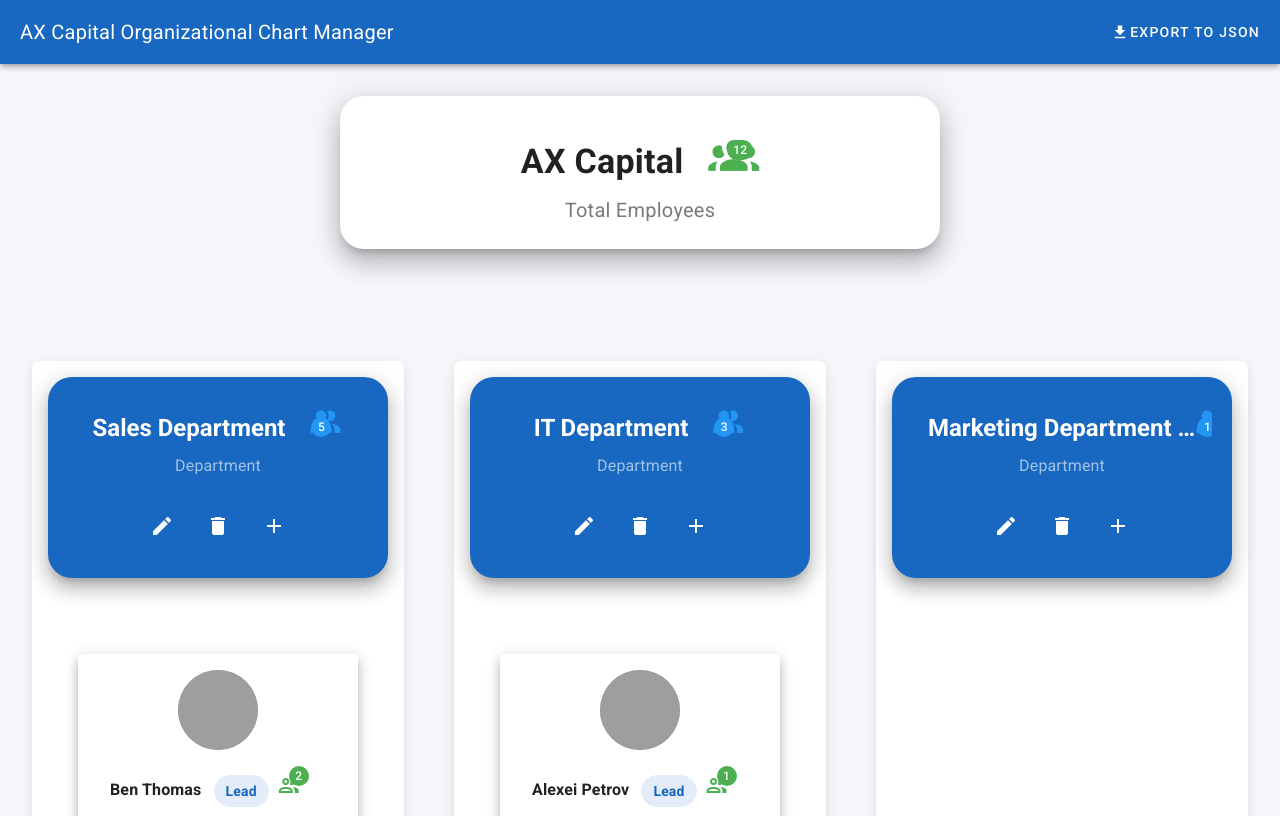
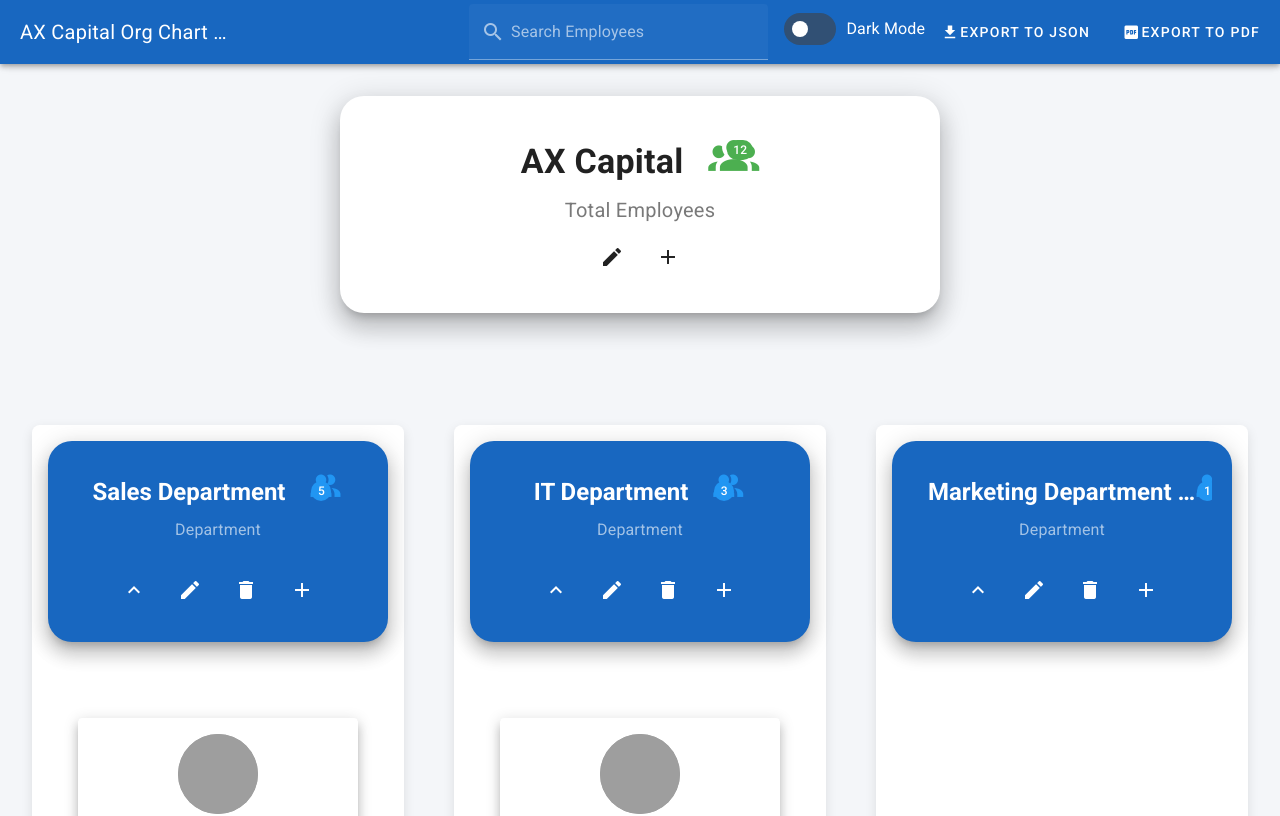
Before and after one commit to DevRobIntel/ax-org-chart, a Vue app: page / in a window 1280 px wide. Shown: the top 816 px of the page. Built offline with nearby package versions, Linux system fonts and the light colour scheme; grey boxes are pictures that could not be loaded.

Commit message:
pdf and search features update

```diff
--- a/package.json
+++ b/package.json
@@ -9,6 +9,8 @@
   },
   "dependencies": {
     "core-js": "^3.8.3",
+    "html2canvas": "^1.4.1",
+    "jspdf": "^3.0.4",
     "roboto-fontface": "*",
     "vue": "^3.2.13",
     "vuedraggable": "^4.1.0",
--- a/src/App.vue
+++ b/src/App.vue
@@ -1,11 +1,34 @@
 <template>
-  <v-app>
-    <v-app-bar app color="primary" dark elevation="4">
-      <v-toolbar-title class="text-h6">AX Capital Organizational Chart Manager</v-toolbar-title>
+  <v-app :dark="isDarkMode">
+    <v-app-bar app color="primary" :dark="!isDarkMode" elevation="4">
+      <v-toolbar-title class="text-h6">AX Capital Org Chart Manager</v-toolbar-title>
       <v-spacer />
+      <!-- Search Bar -->
+      <v-text-field
+        v-model="searchQuery"
+        prepend-inner-icon="mdi-magnify"
+        label="Search Employees"
+        class="mx-4"
+        hide-details
+        clearable
+        outlined
+        dense
+        style="max-width: 300px;"
+      />
+      <!-- Dark Mode Toggle -->
+      <v-switch
+        v-model="isDarkMode"
+        inset
+        :label="isDarkMode ? 'Light Mode' : 'Dark Mode'"
+        class="mt-4"
+      />
       <v-btn @click="exportData" text>
         <v-icon left>mdi-download</v-icon>
         Export to JSON
+      </v-btn>
+      <v-btn @click="exportToPDF" text>
+        <v-icon left>mdi-file-pdf-box</v-icon>
+        Export to PDF
       </v-btn>
     </v-app-bar>
 
@@ -36,18 +59,26 @@
             <v-card-subtitle class="text-h6">
               Total Employees
             </v-card-subtitle>
+            <v-card-actions class="justify-center">
+              <v-btn icon @click="openEditDialog(company)">
+                <v-icon>mdi-pencil</v-icon>
+              </v-btn>
+              <v-btn icon @click="openAddDialog(company)">
+                <v-icon>mdi-plus</v-icon>
+              </v-btn>
+            </v-card-actions>
           </v-card>
         </div>
 
         <div class="departments-horizontal d-flex overflow-x-auto pa-8" style="gap: 50px;">
-          <!-- Each department column -->
+          <!-- Filtered Departments -->
           <div
-            v-for="dept in departments"
+            v-for="dept in filteredDepartments"
             :key="dept.id"
             class="department-column flex-shrink-0 pa-4 rounded-lg"
             style="min-width: 340px; background: #ffffff; box-shadow: 0 4px 12px rgba(0,0,0,0.1);"
           >
-            <!-- Department Header Card with Count -->
+            <!-- Department Header with Count and Collapse -->
             <v-card
               class="mb-10 pa-5 text-center"
               width="340"
@@ -72,6 +103,9 @@
                 {{ dept.position }}
               </v-card-subtitle>
               <v-card-actions class="justify-center mt-4">
+                <v-btn icon @click="dept.expanded = !dept.expanded">
+                  <v-icon>{{ dept.expanded ? 'mdi-chevron-up' : 'mdi-chevron-down' }}</v-icon>
+                </v-btn>
                 <v-btn icon @click="openEditDialog(dept)">
                   <v-icon>mdi-pencil</v-icon>
                 </v-btn>
@@ -84,7 +118,9 @@
               </v-card-actions>
             </v-card>
 
-            <!-- Recursive Employees with Hierarchy Visualization -->
+            <!-- Expandable Employees -->
+            <v-expand-transition>
+              <div v-show="dept.expanded">
                 <draggable
                   :list="dept.children"
                   group="org"
@@ -106,6 +142,8 @@
                   </template>
                 </draggable>
               </div>
+            </v-expand-transition>
+          </div>
         </div>
       </v-container>
     </v-main>
@@ -122,11 +160,34 @@
           <v-text-field v-model="form.experience" label="Experience (e.g. 19 years)" outlined />
           <v-text-field v-model="form.languages" label="Languages" outlined />
           <v-text-field v-model="form.avatar" label="Avatar URL (optional)" outlined />
+          <v-text-field v-model="form.managerId" label="Manager ID (for sub-department/team)" outlined />
         </v-card-text>
         <v-card-actions>
           <v-spacer />
           <v-btn color="grey" text @click="dialog = false">Cancel</v-btn>
           <v-btn color="primary" @click="saveForm">Save</v-btn>
+        </v-card-actions>
+      </v-card>
+    </v-dialog>
+
+    <!-- Employee Details Modal -->
+    <v-dialog v-model="detailsDialog" max-width="600px">
+      <v-card>
+        <v-card-title class="headline">Employee Details</v-card-title>
+        <v-card-text v-if="selectedEmployee">
+          <v-avatar size="100" class="mb-4">
+            <v-img :src="selectedEmployee.avatar" />
+          </v-avatar>
+          <p><strong>Name:</strong> {{ selectedEmployee.name }}</p>
+          <p><strong>Position:</strong> {{ selectedEmployee.position }}</p>
+          <p><strong>Manager:</strong> {{ getManagerName(selectedEmployee.parentId) }}</p>
+          <p><strong>Subordinates:</strong> {{ subordinateCount(selectedEmployee) }}</p>
+          <p><strong>Experience:</strong> {{ selectedEmployee.experience }}</p>
+          <p><strong>Languages:</strong> {{ selectedEmployee.languages }}</p>
+        </v-card-text>
+        <v-card-actions>
+          <v-spacer />
+          <v-btn color="primary" text @click="detailsDialog = false">Close</v-btn>
         </v-card-actions>
       </v-card>
     </v-dialog>
@@ -138,6 +199,8 @@
 import draggable from 'vuedraggable'
 import orgData from './data/orgData.js'
 import { buildTree, flattenTree, generateUniqueId, addCounts } from './utils/treeUtils.js'
+import jsPDF from 'jspdf'
+import html2canvas from 'html2canvas'
 
 export default {
   components: {
@@ -149,9 +212,13 @@
       flatNodes: JSON.parse(localStorage.getItem('orgData')) || orgData,
       tree: [],
       dialog: false,
+      detailsDialog: false,
       isEdit: false,
-      form: { id: null, parentId: null, name: '', position: '', experience: '', languages: '', avatar: '' },
+      form: { id: null, parentId: null, name: '', position: '', experience: '', languages: '', avatar: '', managerId: null },
       currentNode: null,
+      searchQuery: '',
+      isDarkMode: false,
+      selectedEmployee: null,
     }
   },
   computed: {
@@ -159,14 +226,35 @@
       return this.tree.find(node => node.position === 'Company') || { name: 'AX Capital', count: 0 };
     },
     departments() {
-      return this.company.children || [];
+      return (this.company.children || []).map(dept => ({
+        ...dept,
+        expanded: true  // Default expanded
+      }));
+    },
+    filteredDepartments() {
+      if (!this.searchQuery) return this.departments;
+      const query = this.searchQuery.toLowerCase();
+      return this.departments.map(dept => {
+        const filteredChildren = (dept.children || []).filter(child => this.filterNode(child, query));
+        return {
+          ...dept,
+          children: filteredChildren,
+          count: 1 + filteredChildren.reduce((sum, child) => sum + (child.count || 1), 0) - filteredChildren.length  // Adjust count
+        };
+      }).filter(dept => dept.children.length > 0 || dept.name.toLowerCase().includes(query));
     },
     totalEmployees() {
       return this.company.count || 0;
     },
   },
+  watch: {
+    isDarkMode(val) {
+      this.$vuetify.theme.dark = val;
+    },
+  },
   mounted() {
     this.tree = addCounts(buildTree(this.flatNodes));
+    this.isDarkMode = this.$vuetify.theme.dark;  // Sync with Vuetify
   },
   methods: {
     saveData() {
@@ -184,7 +272,8 @@
         position: '',
         experience: '',
         languages: '',
-        avatar: ''
+        avatar: '',
+        managerId: null
       };
       this.dialog = true;
     },
@@ -195,6 +284,7 @@
       this.dialog = true;
     },
     saveForm() {
+      if (this.form.managerId) this.form.parentId = this.form.managerId;  // Support manager assignment
       if (!this.form.id) {
         this.form.id = generateUniqueId(this.flatNodes);
         this.currentNode.children.push(this.form);
@@ -225,6 +315,28 @@
       a.download = 'ax-capital-org-hierarchy.json';
       a.click();
       URL.revokeObjectURL(url);
+    },
+    async exportToPDF() {
+      const pdf = new jsPDF('l', 'mm', 'a3');  // Landscape for wide chart
+      const canvas = await html2canvas(document.querySelector('.departments-horizontal'));
+      pdf.addImage(canvas.toDataURL('image/png'), 'PNG', 0, 0, pdf.internal.pageSize.getWidth(), pdf.internal.pageSize.getHeight());
+      pdf.save('ax-capital-org-chart.pdf');
+    },
+    filterNode(node, query) {
+      if (node.name.toLowerCase().includes(query) || node.position.toLowerCase().includes(query)) return true;
+      if (node.children) node.children = node.children.filter(child => this.filterNode(child, query));
+      return node.children && node.children.length > 0;
+    },
+    getManagerName(parentId) {
+      const manager = this.flatNodes.find(node => node.id === parentId);
+      return manager ? manager.name : 'None';
+    },
+    subordinateCount(node) {
+      return (node.count || 1) - 1;
+    },
+    showDetails(employee) {
+      this.selectedEmployee = employee;
+      this.detailsDialog = true;
     },
   }
 }
@@ -261,7 +373,7 @@
   justify-content: center;
 }
 
-/* Modern Hierarchy Arrows with Animation */
+/* Hierarchy Arrows */
 .employees-list > .employee-wrapper:not(:first-child) {
   margin-top: 80px;
 }
```
Also changed, not shown: 1 other file (tests, documents, lock files or other folders). Lines whose indentation alone changed are shown as unchanged.
